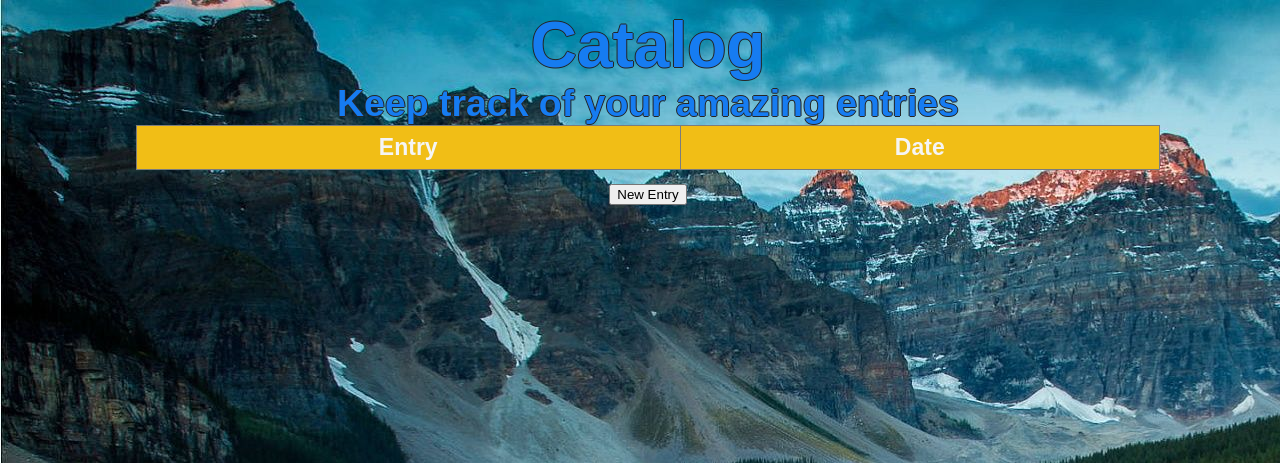
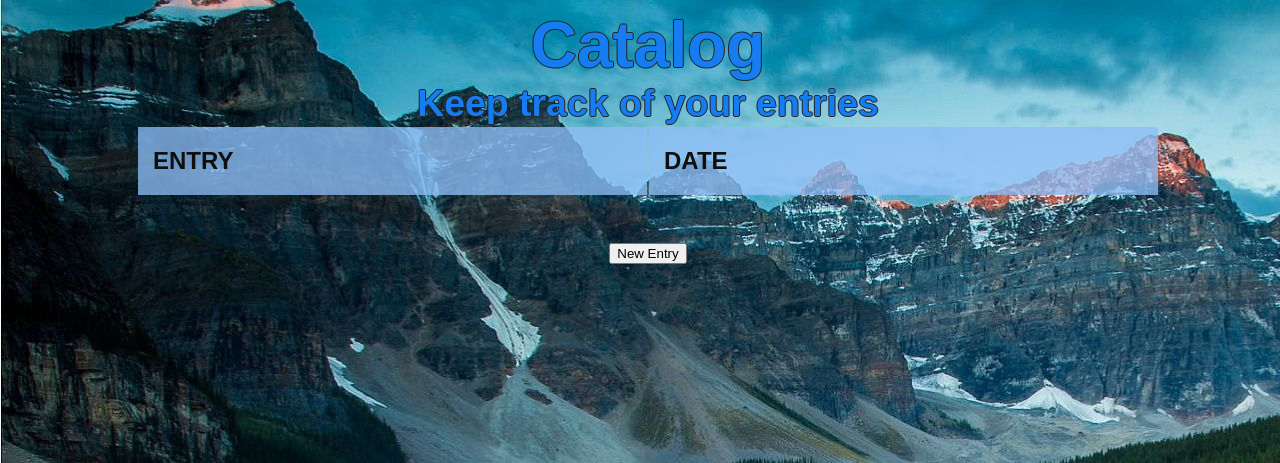
Before and after one commit to CoopGod/Gr8fulness, a Flask app: page /catalog in a window 1280 px wide. Shown: the top 463 px of the page. Run offline with Flask 2, Linux system fonts and the light colour scheme; the visitor is signed in with stand-in values (Sample User, id 1); data that the repository does not hold is empty; parts of the project's set-up code (start-up, migrations or seed data) failed here and were passed over.

Commit message:
Decent CSS update

```diff
--- a/app.py
+++ b/app.py
@@ -90,7 +90,7 @@ def tableMarkup(user):
     userWritings = writings.query.order_by(desc(writings.ID)).filter_by(user = f"{user}")
     infotable = Markup("")
     for row in userWritings:
-        infotable = infotable + Markup(f"<tr><th>{row.index}</th><th>{row.date}</th></tr>")
+        infotable = infotable + Markup(f"<tr class='tbl-content'><th>{row.index}</th><th>{row.date}</th></tr>")
     return infotable
 
 # function to check username and password combinations. returns true if user is valid
--- a/static/style.css
+++ b/static/style.css
@@ -10,13 +10,18 @@
 }
 
 /* BODY */
+html {
+  overflow: hidden;
+}
 body {
   background-image: url("media/mountain.jpg");
   background-repeat: no-repeat;
+
   width: 100%;
   font-family: 'Nunito', sans-serif;
   color: #2b2d42;
   font-size: 4vh;
+  text-align: center;
 }
 
 .master-container
@@ -54,32 +59,45 @@ form {
   margin: auto;
 }
 
+textarea {
+  margin: auto;
+  height: 50%;
+  width: 65%;
+}
+
 /* TABLE */
+table {
+  width: 100%;
+  table-layout: fixed;
+  margin: auto;
+}
 
-.tables {
-  text-align: center;
-  margin: auto;
-  border-collapse: collapse;
-  width: 95%;
-  font-size: 23px;
+.tbl-header {
+  background-color: rgba(141, 191, 247, 0.767);
+  color: rgb(15, 15, 15);
+}
+
+.tbl-content {
+  margin-top: 0px;
+  background-color: rgba(205, 225, 255, 0.747);
+  border: 1px solid rgba(255, 255, 255, 0.541);
 }
 
 th {
-  background-color: #f1be16;
-  color: whitesmoke;
+  padding: 20px 15px;
+  text-align: left;
+  text-transform: uppercase;
+  font-size: 3vh;
 }
 
-tr {
-  background-color: white;
-}
-
-tr:nth-child(even) {
-  background-color: rgb(158, 158, 158);
-}
-
-th, td {
-  border: 1px solid rgb(124, 124, 124);
-  padding: 8px;
+td {
+  padding: 15px;
+  font-size: 1vh;
+  text-align: left;
+  text-transform: none;
+  vertical-align: middle;
+  font-weight: 300;
+  border-bottom: solid 1px rgba(255, 255, 255, 0.1);
 }
 
 /* Base stlying for table from W3schools */
--- a/templates/add.html
+++ b/templates/add.html
@@ -7,13 +7,13 @@
 </head>
 
 <body>
-    <div class="master-container">
+    <div>
         <h1 class="title">New Entry</h1>
         <h3 class="subtitle">What are you grateful for?</h3>
-        <form method="POST">
-            <input type="text" placeholder="Today I am grateful for..." name="formSubmission">
+        <form method="POST" id="form">
             <input type="submit">
         </form>
+        <textarea name="formSubmission" form="form" placeholder="Today I am grateful for..." rows="10"></textarea>
     </div>
 </body>
 
--- a/templates/catalog.html
+++ b/templates/catalog.html
@@ -8,16 +8,17 @@
 
 <body>
     <h1 class="title">Catalog</h1>
-    <h3 class="subtitle">Keep track of your amazing entries</h3>
+    <h3 class="subtitle">Keep track of your entries</h3>
     <table style="width:80%" class="tables">
-        <tr>
+        <tr class="tbl-header">
             <th>Entry</th>
             <th>Date</th>
         </tr>
         {{ infotable }}
     </table>
     <form method="POST">
-        <input type="submit" value="New Entry" name="new_entry">
+        <p><input type="submit" value="New Entry" name="new_entry"></p>
+
     </form>
 
 </body>
```
